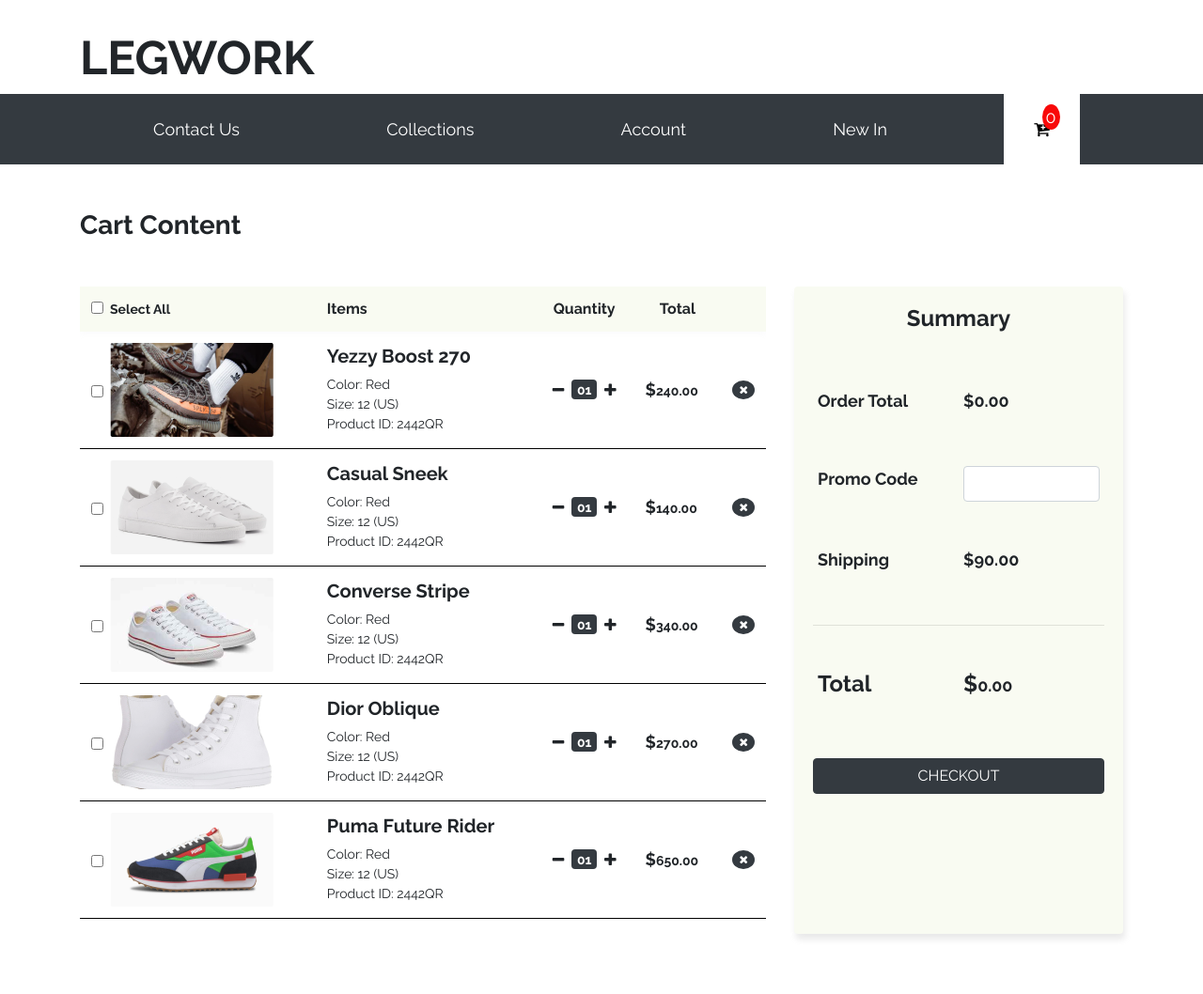
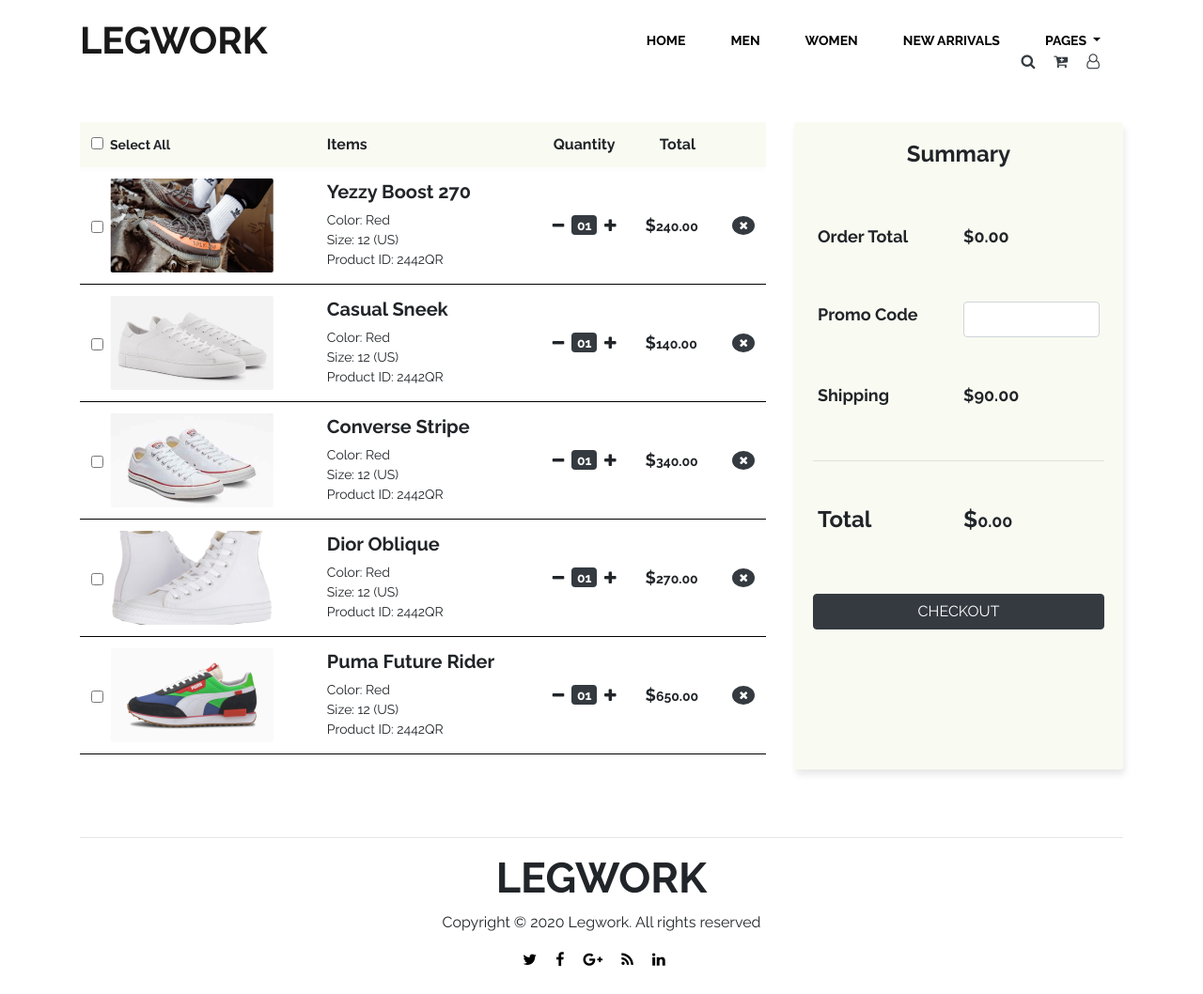
Before and after one commit to michaelOch/fashion-footwear, a plain HTML site: page cart.html in a window 1280 px wide. Shown: the whole page at 94% size. Before the commit the page ends 1026 px from the top, so only its background shows below. Drawn offline with nearby package versions, Linux system fonts and the light colour scheme.

Commit message:
added a hover effect to nav links and changed the cart header and footer to that of landing page

```diff
--- a/cart.html
+++ b/cart.html
@@ -11,38 +11,48 @@
     <!-- Bootstrap -->
     <link rel="stylesheet" href="https://stackpath.bootstrapcdn.com/bootstrap/4.5.0/css/bootstrap.min.css" integrity="sha384-9aIt2nRpC12Uk9gS9baDl411NQApFmC26EwAOH8WgZl5MYYxFfc+NcPb1dKGj7Sk" crossorigin="anonymous">
     <!-- Custom Styles -->
+    <link rel="stylesheet" href="./css/index.css" >
     <link rel="stylesheet" href="./css/cart.css" >
 </head>
 <body>
-    <header class="header-section">
-        <div class="container py-2">
-            <h1 class="mb-0">LEGWORK</h1>
-        </div>
-        <nav class="navbar navbar-expand-lg navbar-dark bg-dark p-0">
-            <div class="container">
-                <button class="navbar-toggler border-0" type="button" data-toggle="collapse" data-target="#navbarSupportedContent" aria-controls="navbarSupportedContent" aria-expanded="false" aria-label="Toggle navigation">
-                    <i class="fa fa-reorder text-white" aria-hidden="true"></i>
+    <header>
+        <nav class="navbar fixed-top navbar-expand-lg navbar-light bg-white">
+            <div class="container position-relative">
+                <a class="navbar-brand navbar-brand_custom" href="#">LEGWORK</a>
+                <p class="text-center mb-0 navbar-icons">
+                    <a href=""><i class="fa fa-search text-dark mr-3" aria-hidden="true"></i></a>
+                    <a href="cart.html"><i class="fa fa-cart-plus text-dark mr-3" aria-hidden="true"></i></a>
+                    <a href=""><i class="fa fa-user-o text-dark mr-3" aria-hidden="true"></i></a>
+                </p>
+                <button class="navbar-toggler border-0" type="button" data-toggle="collapse" data-target="#navbarNavDropdown" aria-controls="navbarNavDropdown" aria-expanded="false" aria-label="Toggle navigation">
+                    <i class="fa fa-reorder text-dark"></i>
                 </button>
-
-                <div class="collapse navbar-collapse" id="navbarSupportedContent">
-                    <ul class="navbar-nav w-100 d-flex justify-content-around align-items-center">
-                        <li class="nav-item py-4">
-                            <a class="" href="#">Contact Us</a>
+                <div class="collapse navbar-collapse" id="navbarNavDropdown">
+                    <ul class="navbar-nav ml-auto">
+                        <li class="nav-item">
+                            <a class="nav-link px-4" href="index.html">HOME</a>
                         </li>
-                        <li class="nav-item py-4">
-                            <a class="" href="#">Collections</a>
+                        <li class="nav-item">
+                            <a class="nav-link px-4" href="men-products.html">MEN</a>
                         </li>
-                        <li class="nav-item py-4">
-                            <a class="" href="#">Account</a>
+                        <li class="nav-item">
+                            <a class="nav-link px-4" href="women-products.html">WOMEN</a>
                         </li>
-                        <li class="nav-item py-4">
-                            <a class="" href="#">New In</a>
+                        <li class="nav-item">
+                            <a class="nav-link px-4" href="products.html">NEW ARRIVALS</a>
                         </li>
-                        <li class="nav-item py-4 nav-item_active">
-                            <a class="position-relative nav-link_active" href="#">
-                                <i class="fa fa-cart-plus" aria-hidden="true"></i>
-                                <span class="cart-log rounded-circle px-1">0</span>
+                        <li class="nav-item dropdown">
+                            <a class="nav-link px-4 dropdown-toggle" href="#" id="navbarDropdown" role="button" data-toggle="dropdown" aria-haspopup="true" aria-expanded="false">
+                              PAGES
                             </a>
+                            <div class="dropdown-menu" aria-labelledby="navbarDropdown">
+                                <a class="dropdown-item" href="about.html">ABOUT US</a>
+                                <a class="dropdown-item" href="contact.html">CONTACT US</a>
+                                <a class="dropdown-item" href="newsletter.html">NEWSLETTER</a>
+                                <a class="dropdown-item" href="help-faq.html">HELP & FAQ</a>
+                                <div class="dropdown-divider"></div>
+                                <a class="dropdown-item" href="login-signup.html">LOGIN/SIGNUP</a>
+                            </div>
                         </li>
                     </ul>
                 </div>
@@ -262,6 +272,21 @@
             </div>
         </div>
     </section>
+    <!-- Footer Section -->
+    <footer class="footer-section py-4">
+        <div class="container">
+            <hr />
+            <h3 class="text-center">LEGWORK</h3>
+            <p class="text-center">Copyright &copy; 2020 Legwork. All rights reserved</p>
+            <p class="text-center mb-0">
+                <a href=""><i class="fa fa-twitter mr-3" aria-hidden="true"></i></a>
+                <a href=""><i class="fa fa-facebook mr-3" aria-hidden="true"></i></a>
+                <a href=""><i class="fa fa-google-plus mr-3" aria-hidden="true"></i></a>
+                <a href=""><i class="fa fa-rss mr-3" aria-hidden="true"></i></a>
+                <a href=""><i class="fa fa-linkedin mr-3" aria-hidden="true"></i></a>
+            </p>
+        </div>
+    </footer>
 
     <script src="https://code.jquery.com/jquery-3.3.1.slim.min.js" integrity="sha384-q8i/X+965DzO0rT7abK41JStQIAqVgRVzpbzo5smXKp4YfRvH+8abtTE1Pi6jizo" crossorigin="anonymous"></script>
     <script src="https://cdnjs.cloudflare.com/ajax/libs/popper.js/1.14.7/umd/popper.min.js" integrity="sha384-UO2eT0CpHqdSJQ6hJty5KVphtPhzWj9WO1clHTMGa3JDZwrnQq4sF86dIHNDz0W1" crossorigin="anonymous"></script>
--- a/css/cart.css
+++ b/css/cart.css
@@ -6,49 +6,6 @@
 
 body {
     font-family: 'Raleway', "Helvetica Neue", Helvetica, Arial, sans-serif;
-}
-
-/* Header Section Styles */
-
-.header-section h1 {
-    margin-top: 1.5rem;
-    font-size: 50px;
-    font-weight: bold;
-}
-
-.navbar-nav li:hover {
-    background-color: #ffffff;
-}
-
-.navbar-nav li a {
-    color: #ffffff;
-    font-size: 18px;
-    text-decoration: none;
-    padding: .5rem 2rem;
-}
-
-.navbar-nav li:hover > a {
-    color: #292b2c;
-}
-
-.navbar-nav li a:hover {
-    color: #292b2c;
-}
-
-.nav-item_active {
-    background-color: #ffffff;
-}
-
-.nav-link_active {
-    color: #000000 !important;
-}
-
-.cart-log {
-    position: absolute;
-    top: -8px;
-    left: 50%;
-    background-color: #F80909;
-    color: #ffffff;
 }
 
 /* Cart Section Styles */
--- a/css/index.css
+++ b/css/index.css
@@ -19,6 +19,14 @@ body {
     color: #000000 !important;
     font-size: 14px;
     font-weight: bold;
+}
+
+.nav-item:hover {
+    background-color: #000000;
+}
+
+.nav-item:hover > a {
+    color: #ffffff !important;
 }
 
 .active-link {
```
Also changed, not shown: index.html (+1 -0 lines).
